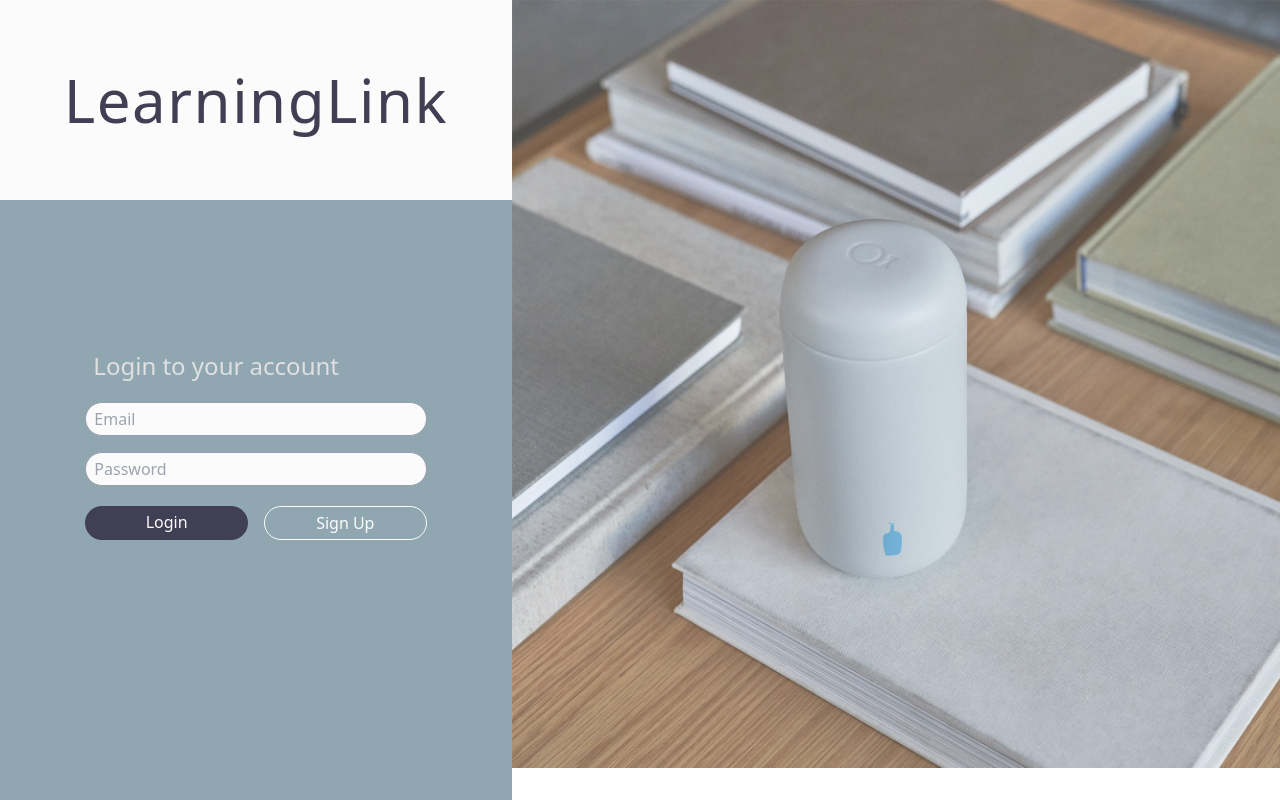
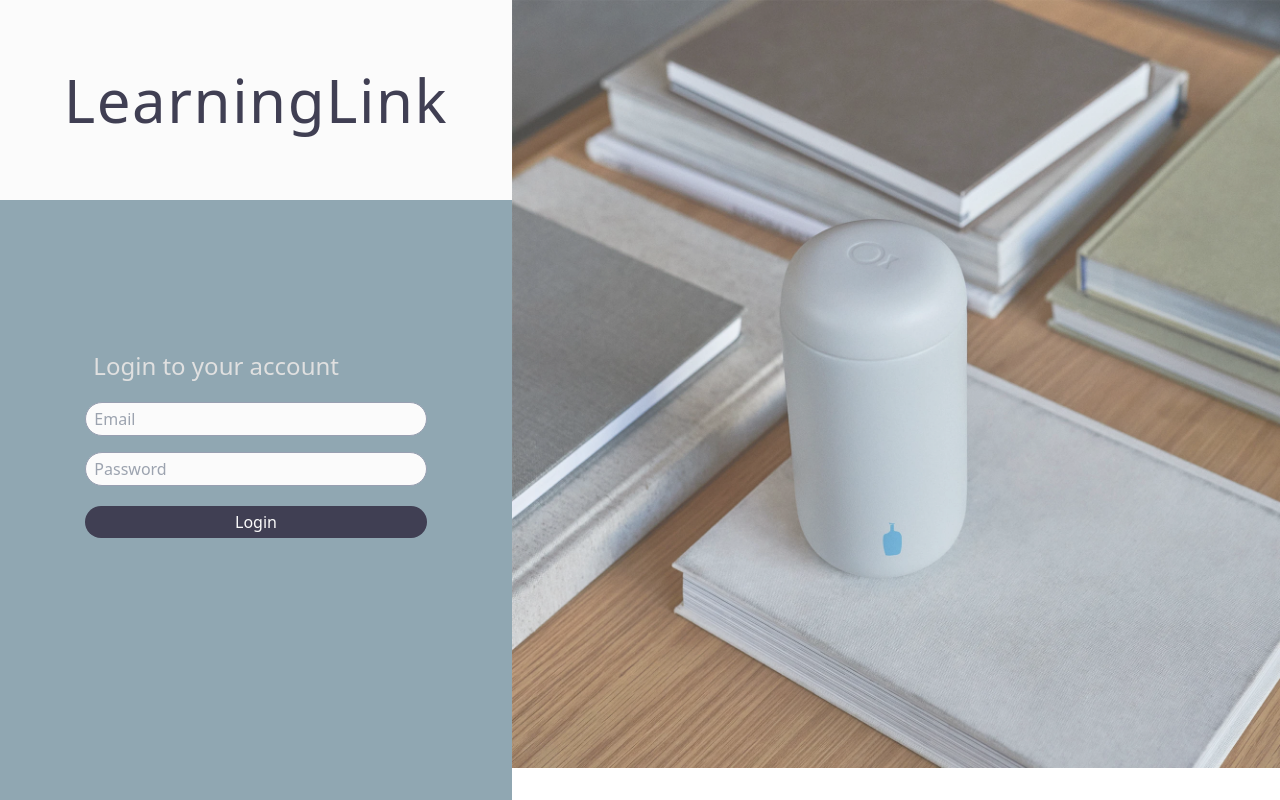
Before and after one commit to Blue-Ocean-MCSPA/link-learning, a Next.js app: page /login in a window 1280 px wide. Built offline with nearby package versions, Linux system fonts and the light colour scheme.

Commit message:
remove sign up button

```diff
--- a/app/Components/Login.jsx
+++ b/app/Components/Login.jsx
@@ -97,14 +97,14 @@ const Login = () => {
             </div>
             <div className="flex justify-center">
               <div
-                className="w-1/2 text-center mr-4 mt-3 py-1 text-base text-light-background bg-light-foreground hover:opacity-75 hover:cursor-pointer rounded-full"
+                className="w-full text-center mt-3 py-1 text-base text-light-background bg-light-foreground hover:opacity-75 hover:cursor-pointer rounded-full"
                 onClick={handleLoginClick}
               >
                 Login
               </div>
-              <div className="border border-light-background w-1/2 text-center mt-3 py-1 text-base text-light-background hover:text-light-inactive_selection hover:border-light-inactive_selection hover:cursor-pointer rounded-full">
+              {/* <div className="border border-light-background w-1/2 text-center mt-3 py-1 text-base text-light-background hover:text-light-inactive_selection hover:border-light-inactive_selection hover:cursor-pointer rounded-full">
                 Sign Up
-              </div>
+              </div> */}
             </div>
           </div>
         </div>
```
